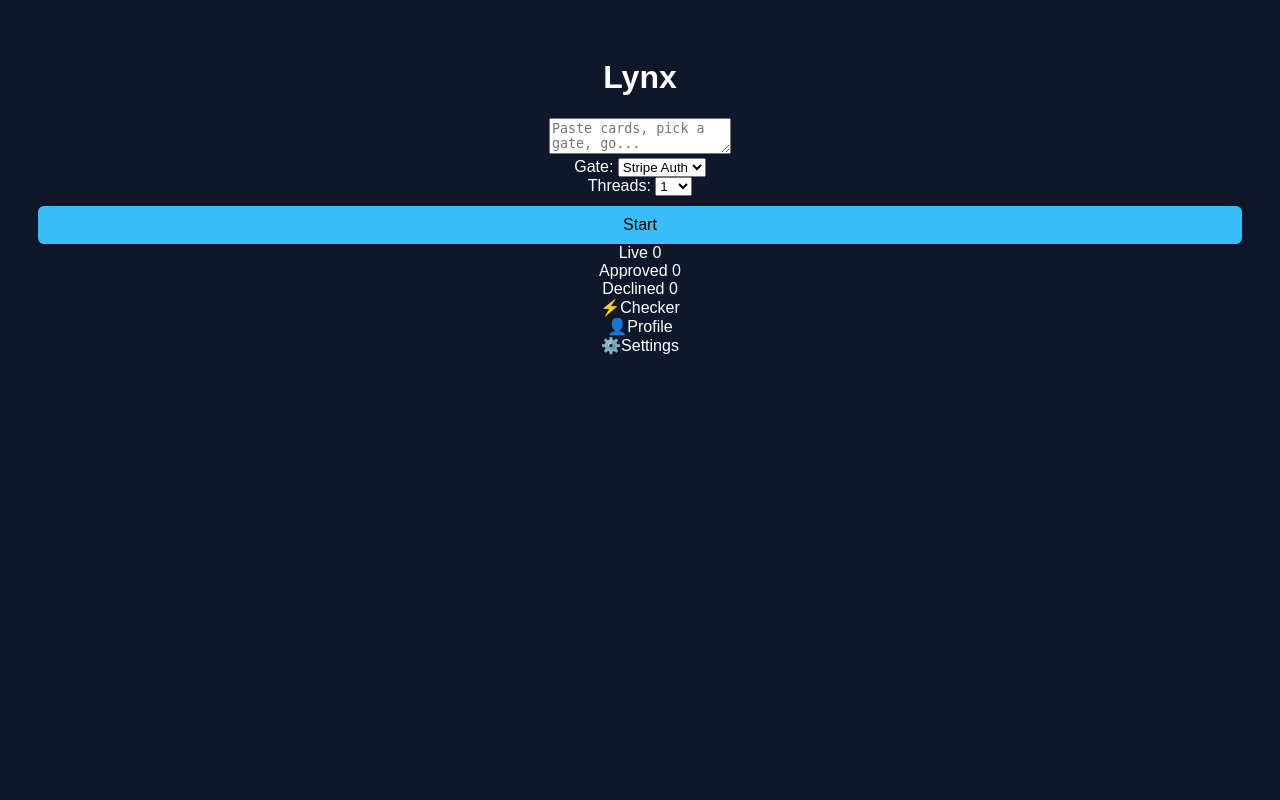
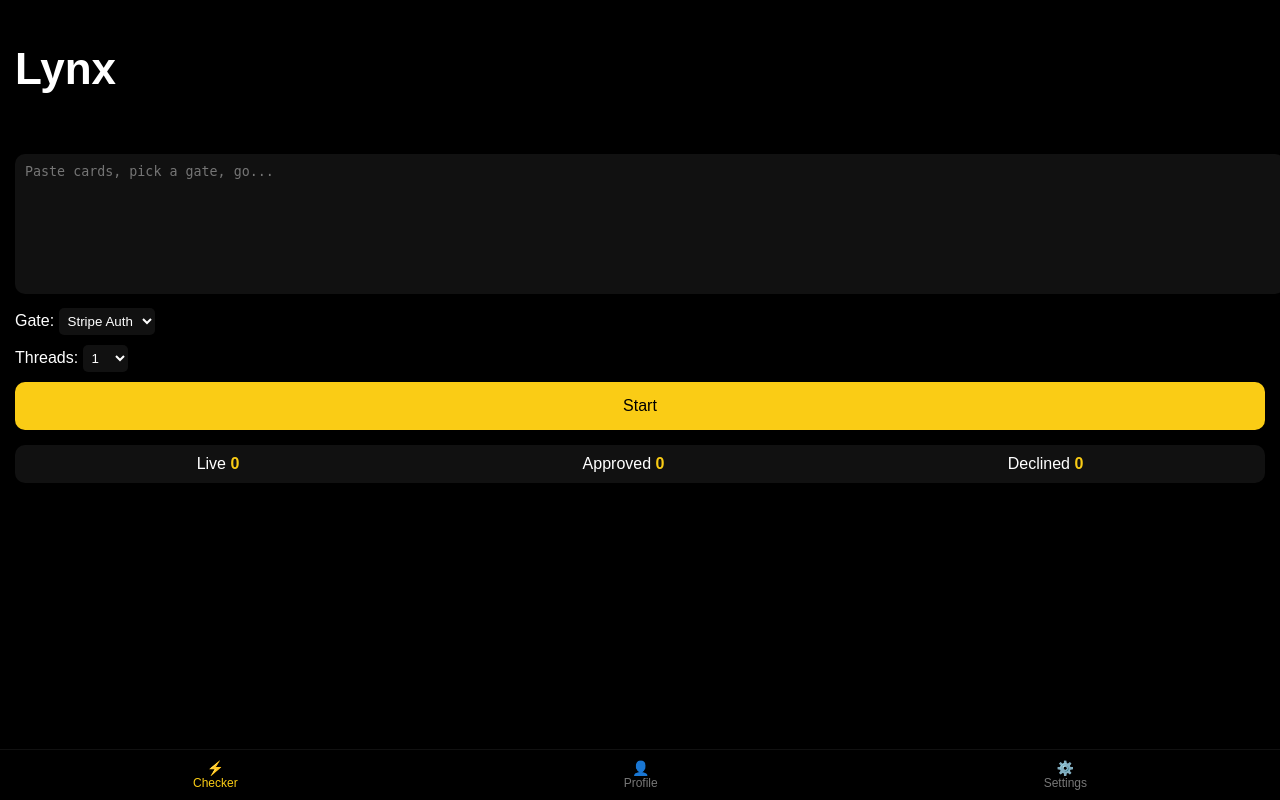
Before and after one commit to YASIRDARJ/app, a Flask app: page / in a window 1280 px wide. Run offline with Flask 3, Linux system fonts and the light colour scheme; some libraries are stand-ins or nearby versions.

Commit message:
Update style.css

```diff
--- a/static/style.css
+++ b/static/style.css
@@ -1,23 +1,96 @@
-body {
-    background:#0f172a;
-    color:white;
-    font-family:Arial;
-    text-align:center;
-    padding:30px;
+body, html {
+  margin: 0;
+  padding: 0;
+  font-family: Arial, sans-serif;
+  background: #000;
+  color: #fff;
 }
-.box {
-    background:#1e293b;
-    padding:20px;
-    border-radius:10px;
-    width:300px;
-    margin:auto;
+
+.app {
+  display: flex;
+  flex-direction: column;
+  height: 100vh;
 }
-button {
-    width:100%;
-    margin-top:10px;
-    padding:10px;
-    border:none;
-    border-radius:6px;
-    background:#38bdf8;
-    font-size:16px;
+
+.header {
+  padding: 15px;
+  font-size: 22px;
+  font-weight: bold;
 }
+
+.page {
+  display: none;
+  flex: 1;
+  padding: 15px;
+}
+.page.active {
+  display: block;
+}
+
+textarea {
+  width: 100%;
+  height: 120px;
+  border-radius: 10px;
+  background: #111;
+  color: #fff;
+  padding: 10px;
+  border: none;
+  resize: none;
+  margin-bottom: 10px;
+}
+
+.gate, .threads {
+  margin-bottom: 10px;
+}
+select {
+  background: #111;
+  color: #fff;
+  border: none;
+  border-radius: 5px;
+  padding: 5px;
+}
+
+button#startBtn {
+  width: 100%;
+  padding: 15px;
+  background: #facc15;
+  border: none;
+  border-radius: 10px;
+  font-size: 16px;
+  color: #000;
+  cursor: pointer;
+  margin-bottom: 15px;
+}
+
+.results {
+  display: flex;
+  justify-content: space-around;
+  background: #111;
+  padding: 10px;
+  border-radius: 10px;
+}
+.result-category span:last-child {
+  font-weight: bold;
+  color: #facc15;
+}
+
+/* NAVIGATION */
+.nav {
+  display: flex;
+  justify-content: space-around;
+  padding: 10px 0;
+  background: #000;
+  border-top: 1px solid #111;
+}
+.nav-item {
+  color: #777;
+  font-size: 14px;
+  text-align: center;
+}
+.nav-item span {
+  display: block;
+  font-size: 12px;
+}
+.nav-item.active {
+  color: #facc15;
+}
```
